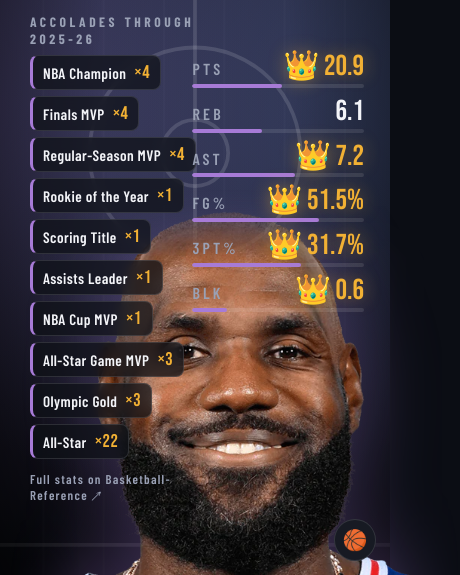
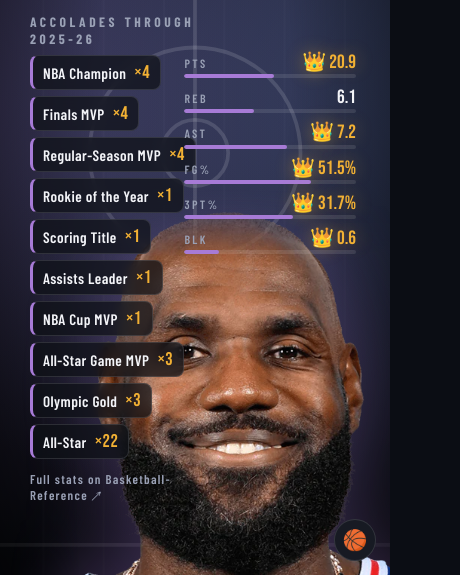
Before and after one commit to jcreollo00/lebron-stats-viz, a plain HTML site: page index.html in a window 390 px wide. Shown: the part 269-844 px from the top of the page, 460 px wide, since content can reach past the window. Drawn offline with nearby package versions, Linux system fonts and the light colour scheme.

Commit message:
Keep stats inside their half when zoomed in
Co-Authored-By: Claude Sonnet 5.5 <noreply@anthropic.com>
Claude-Session: https://claude.ai/code/session_01G7yXaTQfsuNNds8uqLZ3WQ

```diff
--- a/css/style.css
+++ b/css/style.css
@@ -19,7 +19,7 @@ body{background:var(--bg);color:var(--text);font-family:var(--body);min-height:1
 .divider{position:relative;width:0}
 .divider::before{content:"";position:absolute;top:-4px;bottom:-4px;left:-1px;width:2px;background:linear-gradient(transparent,rgba(255,255,255,.7) 15%,rgba(255,255,255,.7) 85%,transparent);box-shadow:0 0 18px rgba(255,255,255,.35)}
 
-.side{position:relative;--c:#888;min-width:0}
+.side{position:relative;--c:#888;min-width:0;overflow-x:clip}
 
 /* ---------- top row: team + pickers ---------- */
 .head{position:absolute;top:0;left:0;right:0;padding:18px 30px;display:flex;justify-content:space-between;align-items:flex-start;gap:16px}
@@ -47,11 +47,11 @@ select option{background:#151925;color:#fff}
 .acc li.none{color:var(--muted);border-left-color:var(--line)}
 
 /* ---------- stats (inner edge, beside the face) ---------- */
-.stats{position:absolute;top:190px;right:26px;width:29%;min-width:230px;z-index:3;display:grid;gap:10px}
-#right .stats{right:auto;left:26px}
-.stat{display:grid;grid-template-columns:1fr auto;align-items:baseline;column-gap:10px}
-.stat .k{font-family:var(--cond);font-weight:600;font-size:1rem;letter-spacing:.2em;color:var(--muted);text-transform:uppercase}
-.stat .v{white-space:nowrap;font-family:var(--display);font-size:2.1rem;line-height:1;text-align:right;font-variant-numeric:tabular-nums}
+.stats{position:absolute;top:190px;right:34px;width:clamp(170px,29%,320px);z-index:3;display:grid;gap:10px;container-type:inline-size}
+#right .stats{right:auto;left:34px}
+.stat{display:grid;grid-template-columns:minmax(0,1fr) auto;align-items:baseline;column-gap:10px}
+.stat .k{min-width:0;font-family:var(--cond);font-weight:600;font-size:clamp(.75rem,6cqw,1rem);letter-spacing:.2em;color:var(--muted);text-transform:uppercase}
+.stat .v{white-space:nowrap;font-family:var(--display);font-size:clamp(1.2rem,11cqw,2.1rem);line-height:1;text-align:right;font-variant-numeric:tabular-nums}
 .stat .bar{grid-column:1/-1;height:4px;background:rgba(255,255,255,.1);border-radius:2px;overflow:hidden;margin-top:2px}
 .stat .bar i{display:block;height:100%;background:var(--c);border-radius:2px;transition:width .4s ease}
 .stat.lead .v{color:var(--accent);text-shadow:0 0 18px rgba(242,177,52,.45)}
@@ -159,7 +159,6 @@ footer a{color:var(--accent)}
   .accwrap{width:44%}
   .portrait{left:10%;width:80%}
   #right .portrait{right:10%}
-  .stats{width:44%;min-width:0}
-  .stat .v{font-size:1.8rem}
+  .stats{width:44%}
   .portrait{width:100%;height:55%}
 }
--- a/index.html
+++ b/index.html
@@ -7,7 +7,7 @@
   <link rel="preconnect" href="https://fonts.googleapis.com">
   <link rel="preconnect" href="https://fonts.gstatic.com" crossorigin>
   <link href="https://fonts.googleapis.com/css2?family=Bebas+Neue&family=Barlow+Condensed:wght@500;600;700&family=Barlow:wght@400;500;600&display=swap" rel="stylesheet">
-  <link rel="stylesheet" href="css/style.css?v=5">
+  <link rel="stylesheet" href="css/style.css?v=6">
 </head>
 <body>
   <!-- Basketball court background: lines are drawn top-down, center circle sits on the divider -->
@@ -64,7 +64,7 @@
   <script src="data/stephen-curry.js"></script>
   <script src="data/shaquille-oneal.js"></script>
   <script src="data/kareem-abdul-jabbar.js"></script>
-  <script src="js/app.js?v=5"></script>
+  <script src="js/app.js?v=6"></script>
   <script src="js/ball.js"></script>
 </body>
 </html>
```
